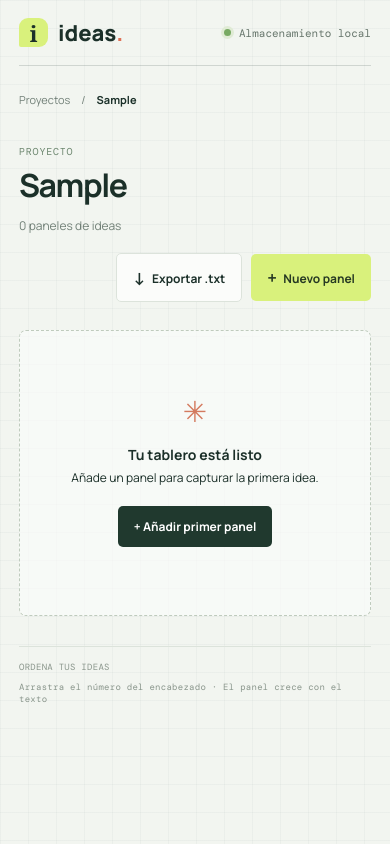
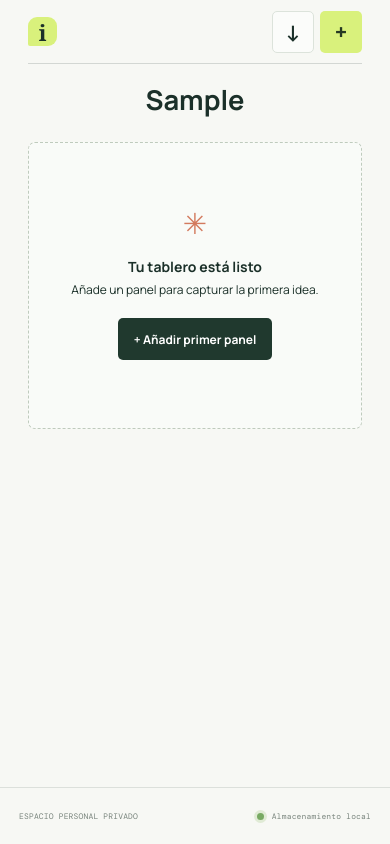
Before and after one commit to dgt03euronutra/dgt03Ideas, a website built with Vite: page index.html in a window 390 px wide. Both pictures are taken after typing "Sample" into the empty fields and a click on the button "Crear proyecto". Built offline with nearby package versions, Linux system fonts and the light colour scheme.

Commit message:
Refine home and board headers

```diff
--- a/src/main.ts
+++ b/src/main.ts
@@ -169,24 +169,24 @@ export function initIdeas(container: HTMLElement, repository: IdeasRepository):
 
     container.innerHTML = `
       <main class="ideas-shell">
-        <header class="topbar">
+        <header class="topbar topbar--home">
           <a class="brand" href="#" data-action="home"><span class="brand__mark" aria-hidden="true">i</span><span>ideas<span class="brand__period">.</span></span></a>
-          <span class="topbar__caption">ESPACIO PERSONAL</span>
-          <span class="topbar__local"><span></span> Almacenamiento local</span>
+          <form class="create-project" data-form="create-project">
+            <label class="visually-hidden" for="new-project-name">Nombre del proyecto</label>
+            <input id="new-project-name" name="name" maxlength="${MAX_PROJECT_NAME}" placeholder="Nombre del proyecto" required autocomplete="off">
+            <button class="button button--dark" type="submit" aria-label="Crear proyecto"><span aria-hidden="true">+</span><span class="create-project__label">Crear proyecto</span></button>
+          </form>
         </header>
         <section class="home-view">
-          <div class="home-heading">
-            <div><p class="eyebrow">TU ESPACIO DE TRABAJO</p><h1>Ideas en marcha<span>.</span></h1><p class="home-heading__description">Cada proyecto empieza con una página en blanco.</p></div>
-            <form class="create-project" data-form="create-project">
-              <label class="visually-hidden" for="new-project-name">Nombre del proyecto</label>
-              <input id="new-project-name" name="name" maxlength="${MAX_PROJECT_NAME}" placeholder="Nombre del proyecto" required autocomplete="off">
-              <button class="button button--dark" type="submit"><span aria-hidden="true">+</span> Crear proyecto</button>
-            </form>
-          </div>
           <div class="section-label"><h2>Proyectos</h2><span>${projects.length.toString().padStart(2, '0')}</span></div>
           <div class="project-list">${rows || '<div class="empty-state"><span class="empty-state__glyph" aria-hidden="true">✳</span><p>Aún no hay proyectos</p><span>Crea uno para empezar a reunir tus ideas.</span></div>'}</div>
-          <footer class="home-footer"><span>IDEAS · ESPACIO PRIVADO</span><span>Los cambios se guardan en este dispositivo</span></footer>
         </section>
+        <footer class="app-footer">
+          <div class="app-footer__inner">
+            <span class="app-footer__identity">ESPACIO PERSONAL PRIVADO</span>
+            <span class="app-footer__storage"><span class="app-footer__status-dot" aria-hidden="true"></span>Almacenamiento local</span>
+          </div>
+        </footer>
       </main>`;
   };
 
@@ -216,20 +216,24 @@ export function initIdeas(container: HTMLElement, repository: IdeasRepository):
 
     container.innerHTML = `
       <main class="ideas-shell ideas-shell--board">
-        <header class="topbar">
+        <header class="topbar topbar--board">
           <a class="brand" href="#" data-action="home"><span class="brand__mark" aria-hidden="true">i</span><span>ideas<span class="brand__period">.</span></span></a>
-          <span class="topbar__caption">ESPACIO PERSONAL</span>
-          <span class="topbar__local"><span></span> Almacenamiento local</span>
+          <div class="topbar__actions">
+            <span class="ideas__save-state" aria-live="polite">${feedback}</span>
+            <button class="button button--outline button--icon" type="button" data-action="export-project" title="Exportar proyecto como TXT" aria-label="Exportar proyecto como texto plano"><span aria-hidden="true">↓</span></button>
+            <button class="button button--lime button--icon button--add-panel" type="button" data-action="add-panel" title="Nuevo panel" aria-label="Nuevo panel"><span aria-hidden="true">+</span></button>
+          </div>
         </header>
+        <div class="board-title-row"><h1>${escapeHtml(project.name)}</h1></div>
         <section class="board-view">
-          <nav class="breadcrumbs" aria-label="Ruta"><button type="button" data-action="home">Proyectos</button><span>/</span><span>${escapeHtml(project.name)}</span></nav>
-          <div class="board-heading">
-            <div><p class="eyebrow">PROYECTO</p><h1>${escapeHtml(project.name)}</h1><p class="board-heading__meta">${project.panels.length} ${project.panels.length === 1 ? 'panel de ideas' : 'paneles de ideas'}</p></div>
-            <div class="board-heading__actions"><span class="ideas__save-state" aria-live="polite">${feedback}</span><button class="button button--outline" type="button" data-action="export-project"><span aria-hidden="true">↓</span> Exportar .txt</button><button class="button button--lime" type="button" data-action="add-panel"><span aria-hidden="true">+</span> Nuevo panel</button></div>
+          <div class="board-grid">${panels || '<div class="board-empty"><span aria-hidden="true">✳</span><p>Tu tablero está listo</p><span>Añade un panel para capturar la primera idea.</span><button class="button button--dark" type="button" data-action="add-panel">+ Añadir primer panel</button></div>'}</div>
+        </section>
+        <footer class="app-footer">
+          <div class="app-footer__inner">
+            <span class="app-footer__identity">ESPACIO PERSONAL PRIVADO</span>
+            <span class="app-footer__storage"><span class="app-footer__status-dot" aria-hidden="true"></span>Almacenamiento local</span>
           </div>
-          <div class="board-grid">${panels || '<div class="board-empty"><span aria-hidden="true">✳</span><p>Tu tablero está listo</p><span>Añade un panel para capturar la primera idea.</span><button class="button button--dark" type="button" data-action="add-panel">+ Añadir primer panel</button></div>'}</div>
-          <footer class="board-footer"><span>ORDENA TUS IDEAS</span><span>Arrastra el número del encabezado · El panel crece con el texto</span></footer>
-        </section>
+        </footer>
       </main>`;
     container.querySelectorAll<HTMLElement>('.idea-panel__text').forEach(fitEditor);
   };
--- a/src/styles.scss
+++ b/src/styles.scss
@@ -3,7 +3,7 @@
 :root {
   font-family: 'Manrope', 'Segoe UI', sans-serif;
   color: #1b3029;
-  background: #f2f5f0;
+  background: #f7f8f4;
   font-synthesis: none;
   text-rendering: optimizeLegibility;
   --ink: #1b3029;
@@ -20,9 +20,7 @@ body {
   margin: 0;
   min-width: 320px;
   min-height: 100vh;
-  background-color: #f2f5f0;
-  background-image: linear-gradient(rgba(45, 73, 59, .035) 1px, transparent 1px), linear-gradient(90deg, rgba(45, 73, 59, .035) 1px, transparent 1px);
-  background-size: 28px 28px;
+  background-color: #f7f8f4;
   color: var(--ink);
 }
 
@@ -30,26 +28,22 @@ button, input, textarea { font: inherit; }
 button { color: inherit; }
 button:focus-visible, input:focus-visible, textarea:focus-visible, a:focus-visible { outline: 3px solid #518c64; outline-offset: 3px; }
 
-#app { min-height: 100vh; padding: 0 5.3vw 44px; }
+#app { min-height: 100vh; padding: 0 5.3vw 88px; }
 .ideas-shell { max-width: 1260px; margin: 0 auto; }
-.topbar { height: 78px; display: flex; align-items: center; justify-content: space-between; border-bottom: 1px solid rgba(27, 48, 41, .16); }
+.topbar { height: 78px; display: flex; align-items: center; justify-content: flex-start; border-bottom: 1px solid rgba(27, 48, 41, .16); }
+.topbar--home { display: grid; height: auto; min-height: 78px; grid-template-columns: auto minmax(0, 1fr); align-items: center; gap: clamp(18px, 3vw, 40px); padding: 12px 0; }
+.topbar--board { display: grid; height: auto; min-height: 78px; grid-template-columns: auto minmax(0, 1fr); align-items: center; gap: clamp(18px, 3vw, 40px); padding: 12px 0; }
+.topbar__actions { display: flex; align-items: center; justify-content: flex-end; gap: 10px; }
 .brand { display: inline-flex; align-items: center; gap: 10px; color: var(--ink); font-weight: 800; font-size: 22px; text-decoration: none; }
 .brand__mark { display: grid; place-items: center; width: 29px; height: 29px; border-radius: 9px 9px 9px 2px; background: var(--lime); font-family: Georgia, serif; font-size: 22px; font-weight: 700; }
-.brand__period, .home-heading h1 span { color: #de7156; }
-.topbar__caption, .topbar__local, .eyebrow, .section-label > span, .home-footer, .board-footer, .project-row__meta { font-family: var(--mono); font-size: 10px; letter-spacing: .08em; }
-.topbar__caption { color: #8b958c; }
-.topbar__local { display: inline-flex; align-items: center; gap: 8px; color: #67766c; letter-spacing: 0; font-size: 11px; }
-.topbar__local > span { width: 7px; height: 7px; border-radius: 50%; background: #78aa63; box-shadow: 0 0 0 3px #e0ebd5; }
+.brand__period { color: #de7156; }
+.section-label > span, .app-footer, .project-row__meta { font-family: var(--mono); font-size: 10px; letter-spacing: .08em; }
 
-.home-view, .board-view { padding-top: 75px; animation: appear .35s ease both; }
-.home-heading { display: flex; justify-content: space-between; align-items: end; gap: 40px; padding-bottom: 62px; }
-.eyebrow { margin: 0 0 15px; color: #6e8870; font-size: 10px; }
-.home-heading h1, .board-heading h1 { margin: 0; font-size: clamp(36px, 5vw, 58px); line-height: 1.08; letter-spacing: -.045em; font-weight: 700; }
-.home-heading__description, .board-heading__meta { margin: 14px 0 0; color: #718077; font-size: 14px; }
-.create-project { display: flex; gap: 8px; width: min(100%, 424px); padding: 6px; background: var(--paper); border: 1px solid var(--line); border-radius: 7px; box-shadow: 0 8px 26px rgba(28, 52, 39, .045); }
-.create-project input { width: 100%; min-width: 0; border: 0; outline: 0; background: transparent; padding: 0 12px; color: var(--ink); font-size: 12px; }
+.home-view { padding-top: 48px; animation: appear .35s ease both; }
+.create-project { display: flex; justify-self: end; gap: 8px; width: min(100%, 424px); }
+.create-project input { width: 100%; min-width: 0; height: 42px; border: 1px solid var(--line); border-radius: 5px; outline: 0; background: var(--paper); padding: 0 12px; color: var(--ink); font-size: 12px; }
 .create-project input:focus-visible { outline: none; }
-.button { border: 0; border-radius: 5px; padding: 12px 16px; cursor: pointer; white-space: nowrap; font-size: 12px; font-weight: 700; transition: transform .16s ease, background .16s ease; }
+.button { display: inline-flex; min-height: 42px; align-items: center; justify-content: center; border: 0; border-radius: 5px; padding: 0 16px; cursor: pointer; white-space: nowrap; font-size: 12px; font-weight: 700; transition: transform .16s ease, background .16s ease; }
 .button:hover { transform: translateY(-1px); }
 .button--dark { background: #20392e; color: white; }
 .button--dark:hover { background: #315745; }
@@ -82,18 +76,12 @@ button:focus-visible, input:focus-visible, textarea:focus-visible, a:focus-visib
 .empty-state__glyph { color: #d37a5e; font-size: 28px; }
 .empty-state p, .board-empty p { margin: 14px 0 5px; color: var(--ink); font-size: 14px; font-weight: 700; }
 .empty-state > span:last-child, .board-empty > span:not(:first-child) { font-size: 12px; }
-.home-footer, .board-footer { display: flex; justify-content: space-between; gap: 20px; margin-top: 32px; padding-top: 14px; border-top: 1px solid var(--line); color: #89958b; font-size: 9px; letter-spacing: .03em; }
-
-.board-view { padding-top: 35px; }
-.breadcrumbs { display: flex; align-items: center; gap: 11px; color: #728078; font-size: 11px; }
-.breadcrumbs button { border: 0; padding: 0; color: #728078; background: transparent; cursor: pointer; }
-.breadcrumbs button:hover { color: var(--ink); text-decoration: underline; }
-.breadcrumbs > span:last-child { color: var(--ink); font-weight: 700; }
-.board-heading { display: flex; align-items: end; justify-content: space-between; gap: 24px; padding: 52px 0 39px; }
-.board-heading h1 { font-size: clamp(32px, 4vw, 46px); overflow-wrap: anywhere; }
-.board-heading .eyebrow { margin-bottom: 10px; }
-.board-heading__meta { font-size: 12px; }
-.board-heading__actions { display: flex; align-items: center; gap: 17px; }
+.board-view { padding-top: 0; }
+.board-title-row { display: flex; justify-content: center; padding: 27px 0 35px; text-align: center; }
+.board-title-row h1 { max-width: 100%; margin: 0; overflow-wrap: anywhere; font-size: clamp(28px, 3vw, 38px); line-height: 1.08; font-weight: 700; }
+.button--icon { width: 42px; height: 42px; flex: 0 0 42px; padding: 0; font-size: 20px; }
+.button--icon > span { margin: 0; font-size: 22px; }
+.button--add-panel > span { margin: 0; font-size: 23px; font-weight: 800; line-height: 1; }
 .ideas__save-state { color: #738175; font-family: var(--mono); font-size: 10px; }
 .board-grid { display: flex; flex-wrap: wrap; justify-content: space-evenly; align-items: flex-start; }
 .idea-panel { position: relative; display: flex; flex: 0 0 auto; flex-direction: column; min-width: min(100%, 280px); max-width: 100%; min-height: 258px; overflow: visible; border: 1px solid rgba(27, 48, 41, .16); border-radius: 7px; background: var(--paper); box-shadow: 0 8px 20px rgba(29, 53, 39, .045); animation: appear .3s ease both; transition: box-shadow .18s ease, transform .18s ease; }
@@ -139,38 +127,56 @@ button:focus-visible, input:focus-visible, textarea:focus-visible, a:focus-visib
 .board-empty { flex: 1 0 100%; display: grid; justify-items: center; padding: 60px 20px 68px; border: 1px dashed #bfcbbd; border-radius: 7px; background: rgba(251, 252, 250, .64); text-align: center; }
 .board-empty > span:first-child { color: #d37a5e; font-size: 29px; }
 .board-empty .button { margin-top: 20px; }
-.board-footer { margin-top: 30px; }
+.app-footer { position: fixed; z-index: 20; right: 0; bottom: 0; left: 0; border-top: 1px solid rgba(27, 48, 41, .12); background: #f7f8f4; color: #79857d; }
+.app-footer__inner { display: flex; min-height: 56px; max-width: 1260px; align-items: center; justify-content: space-between; gap: 24px; margin: 0 auto; }
+.app-footer__identity, .app-footer__storage { display: block; }
+.app-footer__storage { display: flex; align-items: center; gap: 8px; letter-spacing: 0; }
+.app-footer__status-dot { width: 7px; height: 7px; flex: 0 0 7px; border-radius: 50%; background: #78aa63; box-shadow: 0 0 0 3px #e0ebd5; }
 .visually-hidden { position: absolute; width: 1px; height: 1px; overflow: hidden; clip: rect(0, 0, 0, 0); white-space: nowrap; }
 
 @keyframes appear { from { opacity: 0; transform: translateY(7px); } to { opacity: 1; transform: translateY(0); } }
 
 @media (max-width: 900px) {
   #app { padding-right: 28px; padding-left: 28px; }
+  .topbar--board { gap: 18px; }
+  .topbar__actions { gap: 8px; }
 }
 
 @media (max-width: 680px) {
-  #app { padding: 0 19px 30px; }
   .topbar { height: 66px; }
-  .topbar__caption { display: none; }
+  .topbar--home { height: auto; min-height: 64px; grid-template-columns: 29px minmax(0, 1fr); gap: 10px; padding: 10px 0; }
+  .topbar--home .create-project { gap: 6px; }
+  .topbar--home .brand { gap: 0; }
+  .topbar--home .brand > span:last-child { display: none; }
+  .create-project { width: 100%; min-width: 0; }
+  .create-project .button { gap: 4px; padding: 0 10px; font-size: 10px; }
+  .create-project .button > span { font-size: 15px; margin: 0; }
   .home-view { padding-top: 47px; }
-  .home-heading { align-items: stretch; flex-direction: column; gap: 25px; padding-bottom: 42px; }
-  .home-heading h1 { font-size: 40px; }
-  .create-project { width: 100%; }
-  .create-project .button { padding: 11px 12px; }
   .project-row { min-height: 75px; }
   .project-row__actions { opacity: 1; }
   .project-row__arrow { padding: 0 5px; }
-  .home-footer, .board-footer { flex-direction: column; gap: 8px; }
-  .board-view { padding-top: 26px; }
-  .board-heading { align-items: flex-start; flex-direction: column; gap: 19px; padding: 38px 0 28px; }
-  .board-heading__actions { width: 100%; justify-content: flex-end; flex-wrap: wrap; gap: 9px; }
-  .ideas__save-state { margin-right: auto; }
+  .app-footer__inner { min-height: 56px; align-items: center; flex-direction: row; justify-content: space-between; gap: 12px; padding: 8px 19px; }
+  .app-footer__identity, .app-footer__storage { gap: 8px; font-size: 8px; letter-spacing: .02em; }
+  #app { padding-bottom: 105px; }
+  .topbar--board { height: auto; min-height: 64px; grid-template-columns: 29px minmax(0, 1fr); gap: 10px; padding: 10px 0; }
+  .topbar--board .brand { gap: 0; }
+  .topbar--board .brand > span:last-child { display: none; }
+  .topbar__actions { gap: 6px; }
+  .ideas__save-state { display: none; }
+  .button--add-panel > span { font-size: 22px; }
+  .board-title-row { padding: 21px 0 28px; }
+  .board-title-row h1 { font-size: clamp(24px, 7vw, 32px); }
   .board-grid { flex-direction: column; align-items: stretch; gap: 13px; }
   .idea-panel, .idea-panel:nth-child(odd) { width: 100%; flex-basis: 100%; }
   .idea-panel__resize-handle { display: none; }
   .color-picker__options { left: auto; right: -22px; transform: none; }
 }
 
+@media (max-width: 360px) {
+  .create-project .button { width: 42px; flex: 0 0 42px; padding: 0; }
+  .create-project__label { display: none; }
+}
+
 @media (prefers-reduced-motion: reduce) {
   *, *::before, *::after { animation-duration: .01ms !important; animation-iteration-count: 1 !important; scroll-behavior: auto !important; transition-duration: .01ms !important; }
 }
```
Also changed, not shown: src/ideas.test.ts (+13 -1 lines).
